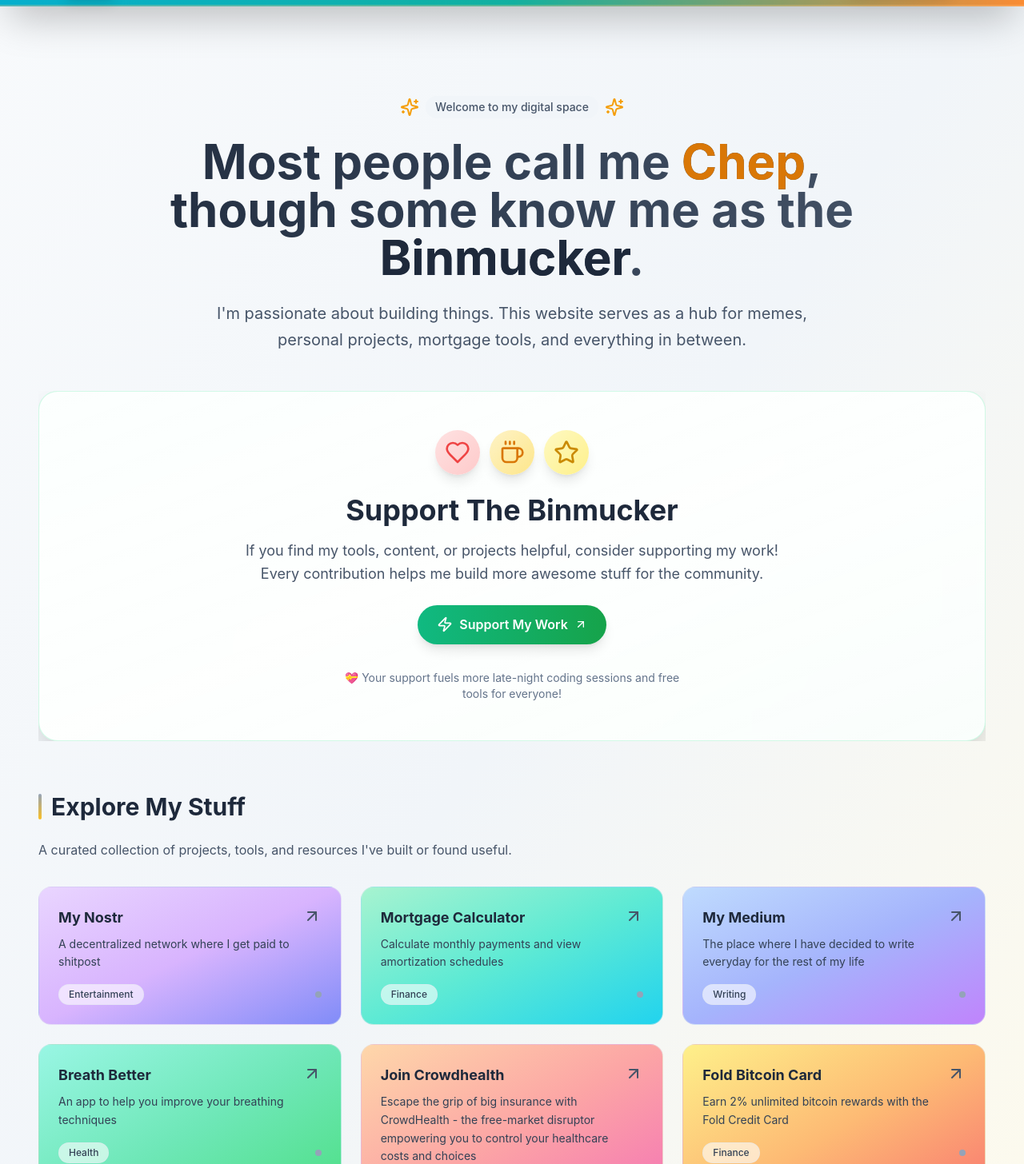
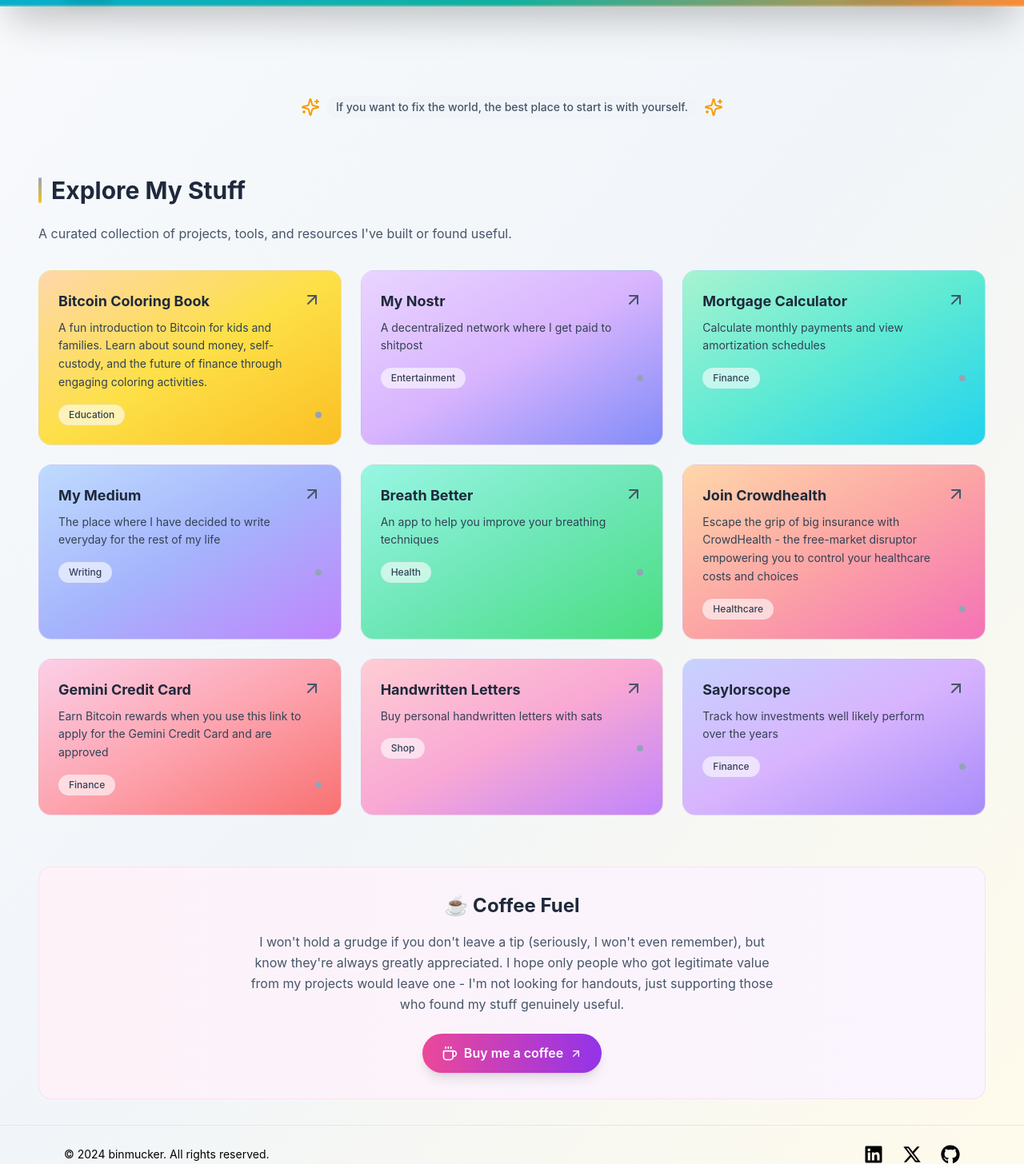
Before and after one commit to Chepenik/binmuckernextjs, a Next.js app: page / in a window 1280 px wide. Shown: the part 74-1530 px from the top of the page at 80% size. Built offline with nearby package versions, Linux system fonts and the light colour scheme.

Commit message:
lil clean up

```diff
--- a/src/app/components/HomeHero.tsx
+++ b/src/app/components/HomeHero.tsx
@@ -2,7 +2,7 @@
 
 import React, { useState } from 'react';
 import Link from 'next/link';
-import { ArrowUpRight, Heart, Coffee, Star, Sparkles, Zap } from 'lucide-react';
+import { ArrowUpRight, Coffee, Sparkles } from 'lucide-react';
 import ZapModal from './ZapModal';
 
 interface BlockLink {
@@ -15,6 +15,13 @@
 }
 
 const links: BlockLink[] = [
+  {
+    title: 'Bitcoin Coloring Book',
+    description: 'A fun introduction to Bitcoin for kids and families. Learn about sound money, self-custody, and the future of finance through engaging coloring activities.',
+    url: 'https://bitcoincoloring.com/',
+    category: 'Education',
+    gradient: 'from-orange-200 via-yellow-300 to-amber-400',
+  },
   {
     title: 'My Nostr',
     description: 'A decentralized network where I get paid to shitpost',
@@ -51,15 +58,8 @@
     gradient: 'from-orange-200 via-red-300 to-pink-400',
   },
   {
-    title: 'Fold Bitcoin Card',
-    description: 'Earn 2% unlimited bitcoin rewards with the Fold Credit Card',
-    url: 'https://foldapp.com/credit-card?r=bohpA',
-    category: 'Finance',
-    gradient: 'from-yellow-200 via-orange-300 to-red-400',
-  },
-  {
     title: 'Gemini Credit Card',
-    description: 'Earn extra crypto rewards when you use this link to apply for the Gemini Credit Card and are approved',
+    description: 'Earn Bitcoin rewards when you use this link to apply for the Gemini Credit Card and are approved',
     url: 'https://creditcard.exchange.gemini.com/credit-card/apply?referral_code=jljkt4e94',
     category: 'Finance',
     gradient: 'from-pink-200 via-rose-300 to-red-400',
@@ -91,76 +91,9 @@
           <div className="inline-flex items-center gap-2 mb-6">
             <Sparkles className="w-6 h-6 text-amber-500" />
             <span className="text-sm font-medium text-slate-600 bg-slate-100 px-3 py-1 rounded-full">
-              Welcome to my digital space
+              If you want to fix the world, the best place to start is with yourself.
             </span>
             <Sparkles className="w-6 h-6 text-amber-500" />
-          </div>
-
-          <h1 className="text-5xl md:text-6xl font-bold mb-6 bg-gradient-to-r from-slate-800 via-slate-700 to-slate-600 bg-clip-text text-transparent leading-tight">
-            Most people call me <span className="text-amber-600">Chep</span>,
-            <br />
-            though some know me as the <span className="text-slate-800">Binmucker</span>.
-          </h1>
-
-          <p className="text-xl text-slate-600 max-w-3xl mx-auto leading-relaxed">
-            I&apos;m passionate about building things. This website serves as a hub for memes, personal projects, mortgage tools,
-            and everything in between.
-          </p>
-        </div>
-
-        {/* Enhanced Support Section with green effects */}
-        <div className="mb-16 relative overflow-hidden">
-          {/* Animated background gradient */}
-          <div className="absolute inset-0 bg-gradient-to-br from-emerald-50 via-green-50 to-emerald-100 rounded-3xl opacity-80"></div>
-          <div className="absolute inset-0 bg-gradient-to-r from-emerald-400/10 via-green-400/10 to-emerald-500/10 rounded-3xl animate-pulse"></div>
-
-          {/* Floating particles */}
-          <div className="absolute inset-0 overflow-hidden rounded-3xl">
-            <div className="absolute top-4 left-4 w-2 h-2 bg-emerald-400 rounded-full animate-ping opacity-60"></div>
-            <div className="absolute top-8 right-8 w-1 h-1 bg-green-400 rounded-full animate-ping opacity-40" style={{ animationDelay: '0.5s' }}></div>
-            <div className="absolute bottom-8 left-12 w-1.5 h-1.5 bg-emerald-300 rounded-full animate-ping opacity-50" style={{ animationDelay: '1s' }}></div>
-            <div className="absolute bottom-4 right-4 w-1 h-1 bg-green-300 rounded-full animate-ping opacity-30" style={{ animationDelay: '1.5s' }}></div>
-          </div>
-
-          <div className="relative bg-gradient-to-br from-white/90 via-white/95 to-white/90 rounded-3xl p-8 md:p-12 shadow-2xl border border-emerald-200/50 backdrop-blur-sm">
-            <div className="text-center mb-8">
-              <div className="flex justify-center items-center gap-3 mb-6">
-                <div className="p-3 bg-gradient-to-br from-red-100 to-red-200 rounded-full shadow-lg">
-                  <Heart className="w-8 h-8 text-red-500" />
-                </div>
-                <div className="p-3 bg-gradient-to-br from-amber-100 to-amber-200 rounded-full shadow-lg">
-                  <Coffee className="w-8 h-8 text-amber-600" />
-                </div>
-                <div className="p-3 bg-gradient-to-br from-yellow-100 to-yellow-200 rounded-full shadow-lg">
-                  <Star className="w-8 h-8 text-yellow-600" />
-                </div>
-              </div>
-
-              <h2 className="text-4xl font-bold text-slate-800 mb-4">
-                Support The Binmucker
-              </h2>
-
-              <p className="text-lg text-slate-600 max-w-2xl mx-auto leading-relaxed mb-6">
-                If you find my tools, content, or projects helpful, consider supporting my work!
-                Every contribution helps me build more awesome stuff for the community.
-              </p>
-
-              {/* Enhanced CTA button */}
-              <button
-                onClick={() => setZapModalOpen(true)}
-                className="inline-flex items-center gap-2 bg-gradient-to-r from-emerald-500 to-green-600 text-white px-6 py-3 rounded-full font-semibold shadow-lg hover:shadow-xl transform hover:scale-105 transition-all duration-300 cursor-pointer group"
-              >
-                <Zap className="w-5 h-5 group-hover:animate-pulse" />
-                <span>Support My Work</span>
-                <ArrowUpRight className="w-4 h-4 group-hover:translate-x-1 group-hover:-translate-y-1 transition-transform" />
-              </button>
-            </div>
-
-            <div className="flex flex-col items-center gap-6">
-              <p className="text-sm text-slate-500 text-center max-w-md">
-                💝 Your support fuels more late-night coding sessions and free tools for everyone!
-              </p>
-            </div>
           </div>
         </div>
 
@@ -206,6 +139,31 @@
             </Link>
           ))}
         </div>
+
+        {/* Ko-fi Support Section */}
+        <div className="mt-16 text-center">
+          <div className="bg-gradient-to-r from-pink-50 to-purple-50 rounded-2xl p-8 border border-pink-200/50">
+            <h3 className="text-2xl font-bold text-slate-800 mb-4">
+              ☕ Coffee Fuel
+            </h3>
+            <p className="text-slate-600 mb-6 max-w-2xl mx-auto leading-relaxed">
+              I won&apos;t hold a grudge if you don&apos;t leave a tip (seriously, I won&apos;t even remember),
+              but know they&apos;re always greatly appreciated. I hope only people who got legitimate
+              value from my projects would leave one - I&apos;m not looking for handouts, just
+              supporting those who found my stuff genuinely useful.
+            </p>
+            <a
+              href="https://ko-fi.com/chepenik"
+              target="_blank"
+              rel="noopener noreferrer"
+              className="inline-flex items-center gap-2 bg-gradient-to-r from-pink-500 to-purple-600 text-white px-6 py-3 rounded-full font-semibold shadow-lg hover:shadow-xl transform hover:scale-105 transition-all duration-300 group"
+            >
+              <Coffee className="w-5 h-5 group-hover:animate-pulse" />
+              <span>Buy me a coffee</span>
+              <ArrowUpRight className="w-4 h-4 group-hover:translate-x-1 group-hover:-translate-y-1 transition-transform" />
+            </a>
+          </div>
+        </div>
       </section>
 
       {/* Zap Modal */}
--- a/src/app/components/StripeCheckout.tsx
+++ /dev/null
@@ -1,63 +0,0 @@
-// 'use client';
-
-// import React, { useState } from 'react';
-// import { createCheckoutSession } from '../utils/stripe';
-
-// interface StripeCheckoutProps {
-//   priceId: string;
-//   buttonText?: string;
-//   className?: string;
-// }
-
-// export function StripeCheckout({
-//   priceId,
-//   buttonText = "Subscribe Now",
-//   className = ""
-// }: StripeCheckoutProps) {
-//   const [isLoading, setIsLoading] = useState(false);
-
-//   const handleCheckout = async () => {
-//     setIsLoading(true);
-//     try {
-//       await createCheckoutSession(priceId);
-//     } catch (error) {
-//       console.error('Checkout failed:', error);
-//       alert('Checkout failed. Please try again.');
-//     } finally {
-//       setIsLoading(false);
-//     }
-//   };
-
-//   return (
-//     <button
-//       onClick={handleCheckout}
-//       disabled={isLoading}
-//       className={`bg-green-600 hover:bg-green-700 disabled:bg-gray-400 text-white font-semibold py-3 px-6 rounded-lg transition-colors ${className}`}
-//     >
-//       {isLoading ? 'Processing...' : buttonText}
-//     </button>
-//   );
-// }
-
-// Placeholder component for when Stripe is disabled
-export function StripeCheckout({
-  // eslint-disable-next-line @typescript-eslint/no-unused-vars
-  priceId: _priceId,
-  buttonText = "Subscribe Now",
-  className = ""
-}: {
-  priceId: string;
-  buttonText?: string;
-  className?: string;
-}) {
-  return (
-    <div className={`text-center p-4 bg-slate-100 rounded-lg border border-slate-300 ${className}`}>
-      <p className="text-slate-600 font-medium">
-        {buttonText} (Temporarily Disabled)
-      </p>
-      <p className="text-sm text-slate-500 mt-1">
-        Check back soon for updates!
-      </p>
-    </div>
-  );
-}
```
